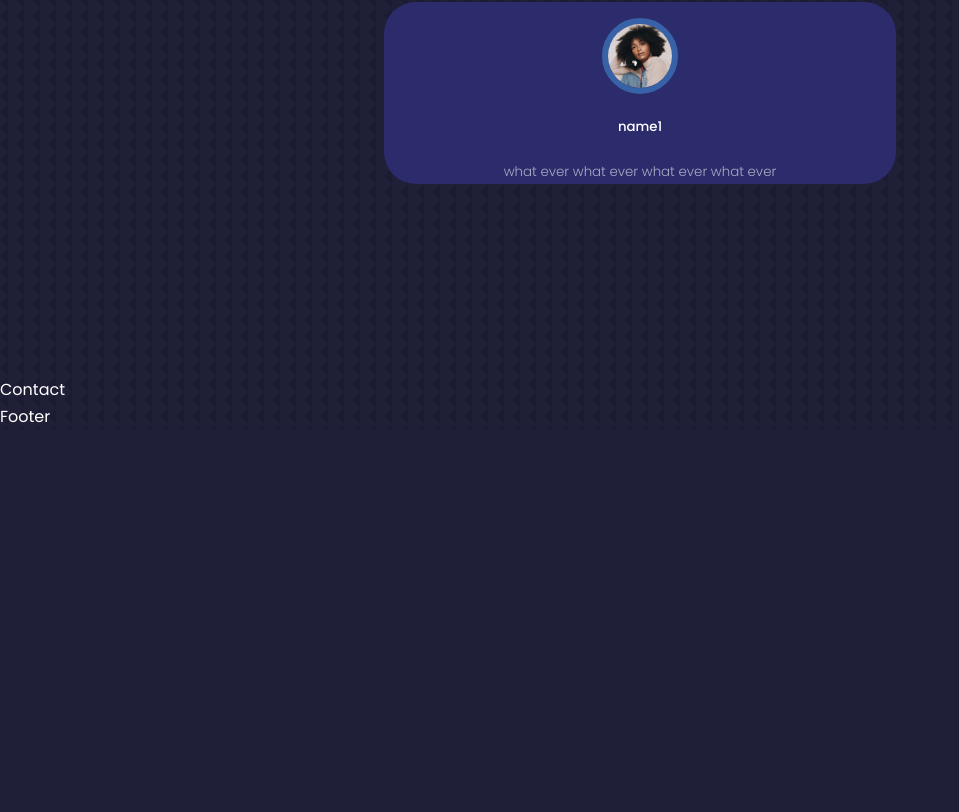
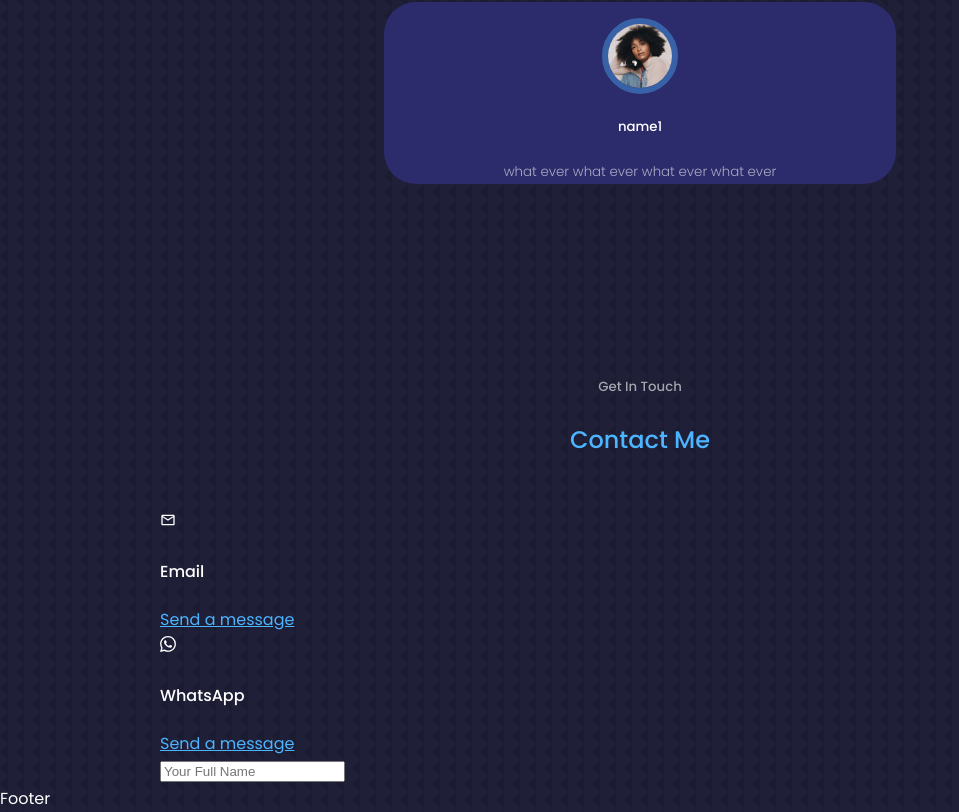
Before and after one commit to algerina/portfolio-react-website, a React (Create React App) app: page / in a window 1280 px wide. Shown: the part 5032-5844 px from the top of the page, without its empty margins (0-959 px from the left). Before the commit the page ends 5462 px from the top, so only its background shows below. Built offline with nearby package versions, Linux system fonts and the light colour scheme.

Commit message:
Add contact section

```diff
--- a/src/components/contact/Contact.jsx
+++ b/src/components/contact/Contact.jsx
@@ -1,10 +1,35 @@
-import React from 'react'
-import './contact.css'
+import React from "react";
+import "./contact.css";
+import { MdOutlineMail } from "react-icons/md";
+import {SiWhatsapp} from 'react-icons/si'
 
 const Contact = () => {
   return (
-    <section id='contact'>Contact</section>
-  )
-}
+    <section id="contact">
+      <h5>Get In Touch</h5>
+      <h2>Contact Me</h2>
+      <div className="contact__container container">
+        <div className="contact__options">
+          <article className="contact__option">
+            <MdOutlineMail />
+            <h4>Email</h4>
+            <a href="mailto: kh.amelle@gmail.com" target="_blank">Send a message</a>
+          </article>
 
-export default Contact
+          <article className="contact__option">
+            <SiWhatsapp />
+            <h4>WhatsApp</h4>
+            <a href="https://api.whatsapp.com/send?phone=+213773538105" target="_blank">Send a message</a>
+          </article>
+
+        </div>
+        {/* End of contact options */}
+        <form action="">
+          <input type="text" name="name" placeholder="Your Full Name" required />
+        </form>
+      </div>
+    </section>
+  );
+};
+
+export default Contact;
```
